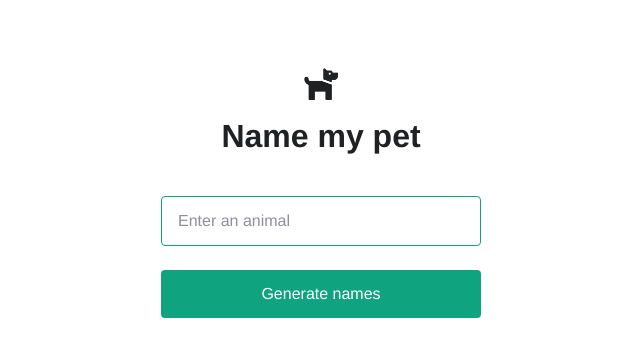
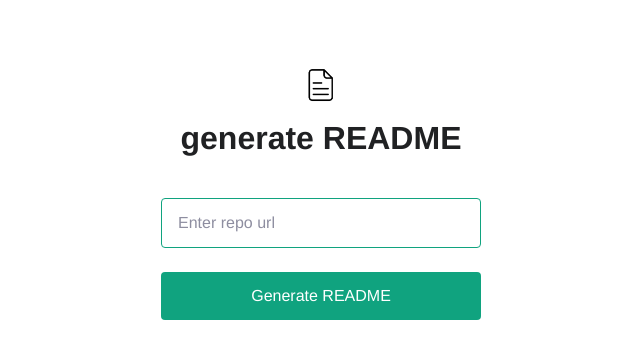
Before and after one commit to MustafaK99/Pepper, a Flask app: page / in a window 1280 px wide. Shown: the top 359 px of the page, without its empty margins (319-959 px from the left). Run offline with Flask 2, Linux system fonts and the light colour scheme; some web fonts are replaced.

Commit message:
made some more changes to index.html

```diff
--- a/templates/index.html
+++ b/templates/index.html
@@ -1,19 +1,19 @@
 <!DOCTYPE html>
 <head>
-  <title>OpenAI Quickstart</title>
+  <title>Pepper</title>
   <link
     rel="shortcut icon"
-    href="{{ url_for('static', filename='dog.png') }}"
+    href="{{ url_for('static', filename='page.png') }}"
   />
   <link rel="stylesheet" href="{{ url_for('static', filename='main.css') }}" />
 </head>
 
 <body>
-  <img src="{{ url_for('static', filename='dog.png') }}" class="icon" />
-  <h3>Name my pet</h3>
+  <img src="{{ url_for('static', filename='page.png') }}" class="icon" />
+  <h3>generate README</h3>
   <form action="/" method="post">
-    <input type="text" name="animal" placeholder="Enter an animal" required />
-    <input type="submit" value="Generate names" />
+    <input type="text" name="animal" placeholder="Enter repo url" required />
+    <input type="submit" value="Generate README" />
   </form>
   {% if result %}
   <div class="result">{{ result }}</div>
```
Also changed, not shown: static/page.png (added).
